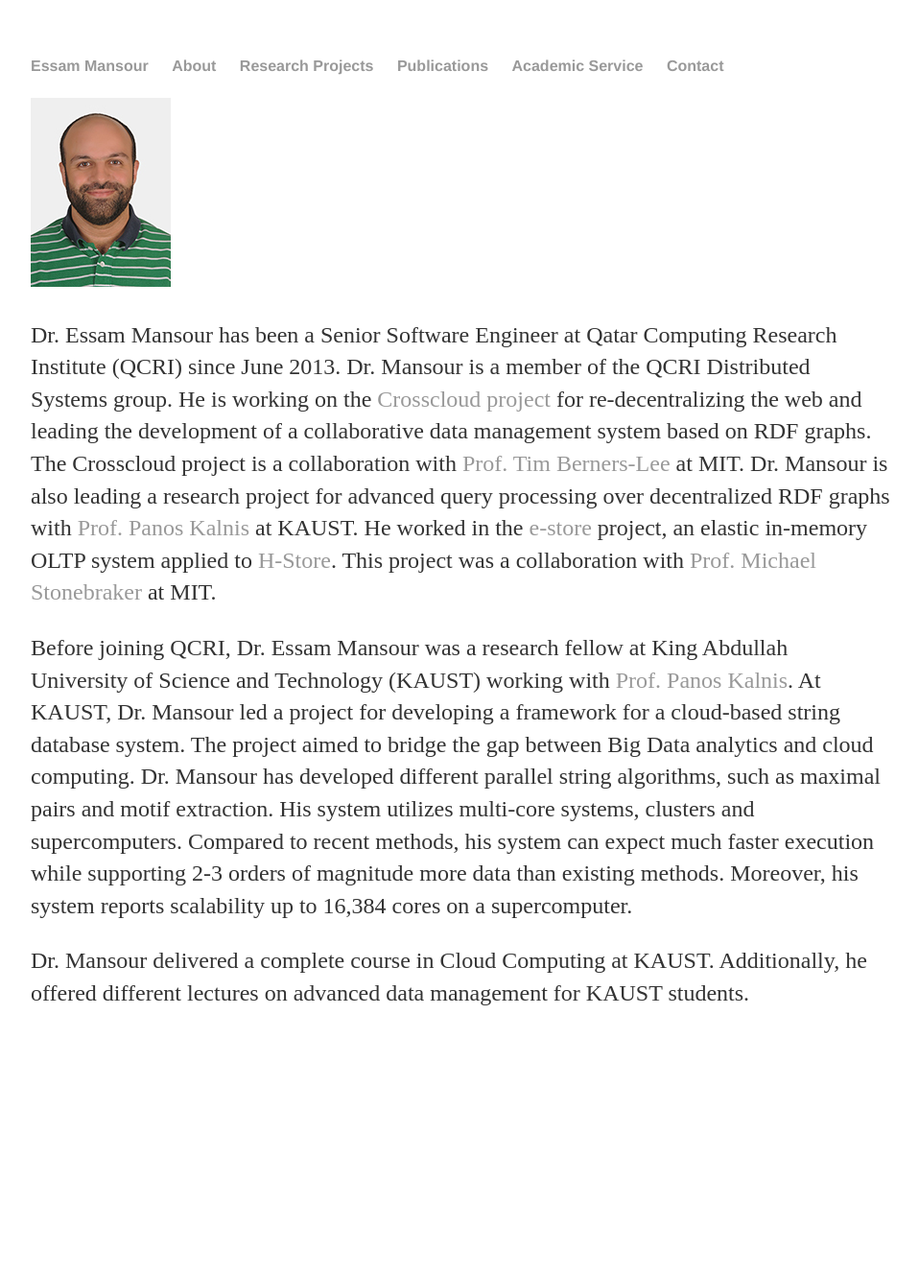
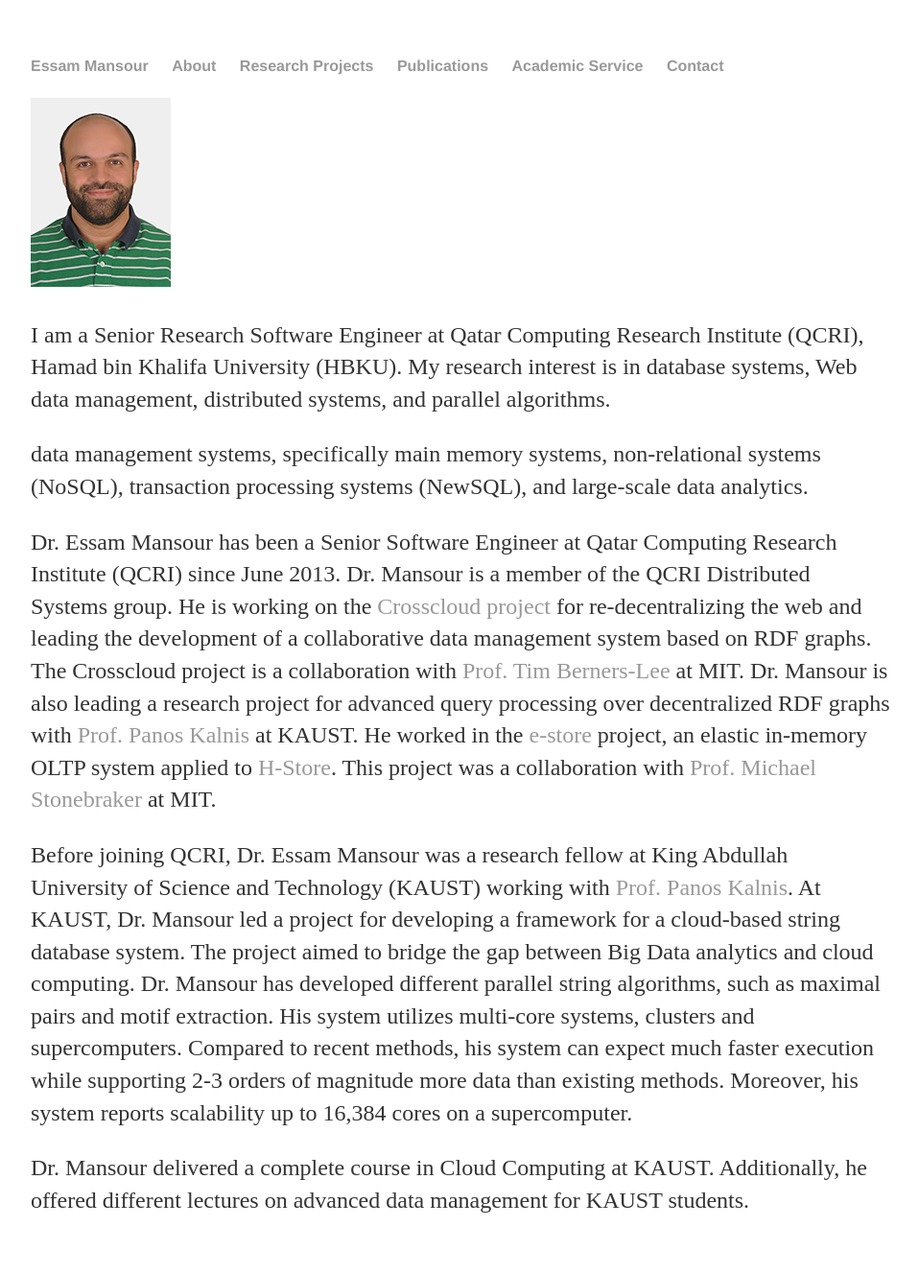
Before and after one commit to mansoure/mansoure.github.io, a Jekyll site: the page built from index.md, in a window 1280 px wide. Shown: the whole page at 96% size, without its empty margins (160-1118 px from the left). Built offline with Jekyll 4.4.1, drawn with Linux system fonts in a browser that asks for light colours; before the commit the page ends 1112 px from its top, so only the background shows below that.

Commit message:
Update index.md

```diff
--- a/index.md
+++ b/index.md
@@ -3,6 +3,13 @@
 title: Essam Mansour
 ---
 ![emansour](/images/essam2.jpg)
+
+I am a Senior Research Software Engineer at Qatar Computing Research Institute (QCRI), Hamad bin Khalifa University (HBKU). My research interest is in database systems, Web data management, distributed systems, and parallel algorithms.
+
+data management systems, specifically main memory systems, non-relational systems (NoSQL), transaction processing systems (NewSQL), and large-scale data analytics.
+
+
+
 
 
 Dr. Essam Mansour has been a Senior Software Engineer at Qatar Computing Research Institute (QCRI) since June 2013. Dr. Mansour is a member of the QCRI Distributed Systems group. He is working on the [Crosscloud project](/projects/crosscloud) for re-decentralizing the web and leading the development of a collaborative data management system based on RDF graphs. The Crosscloud project is a collaboration with [Prof. Tim Berners-Lee](https://en.wikipedia.org/wiki/Tim_Berners-Lee) at MIT. Dr. Mansour is also leading a research project for advanced query processing over decentralized RDF graphs with [Prof. Panos Kalnis](http://web.kaust.edu.sa/faculty/PanosKalnis/) at KAUST. He worked in the [e-store](http://dl.acm.org/citation.cfm?id=2735514) project, an elastic in-memory OLTP system applied to [H-Store](http://hstore.cs.brown.edu/). This project was a collaboration with [Prof. Michael Stonebraker](https://en.wikipedia.org/wiki/Michael_Stonebraker) at MIT.
```
